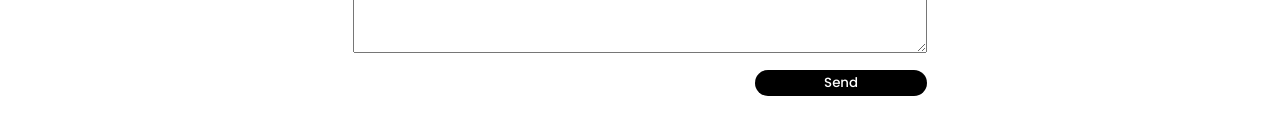
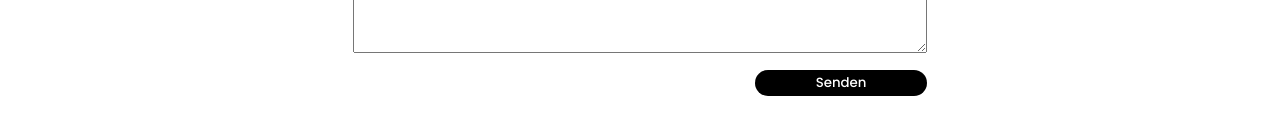
Before and after one commit to ottx96/ott-fan-club, a React (Create React App) app: page /quotes in a window 1280 px wide. Shown: the part 545-680 px from the top of the page. Built offline with nearby package versions, Linux system fonts and the light colour scheme.

Commit message:
submissions

```diff
--- a/src/components/submissions/submission-form.js
+++ b/src/components/submissions/submission-form.js
@@ -6,7 +6,7 @@
 
     return (
         <div className="submission">
-            <form name="contact" method="POST" data-netlify="true" className="form">
+            <form name="contact" className="form" netlify>
                 <p>
                     <label>Your Name: <input type="text" name="name" placeholder='(Optional)' /></label>
                 </p>
@@ -16,7 +16,7 @@
                 <p>
                     <label>Message: <textarea name="message" placeholder='"Der Boi ist schon nice."'></textarea></label>
                 </p>
-                <button type="submit">Send</button>
+                <button type="submit">Senden</button>
             </form>
         </div>
     )
```
